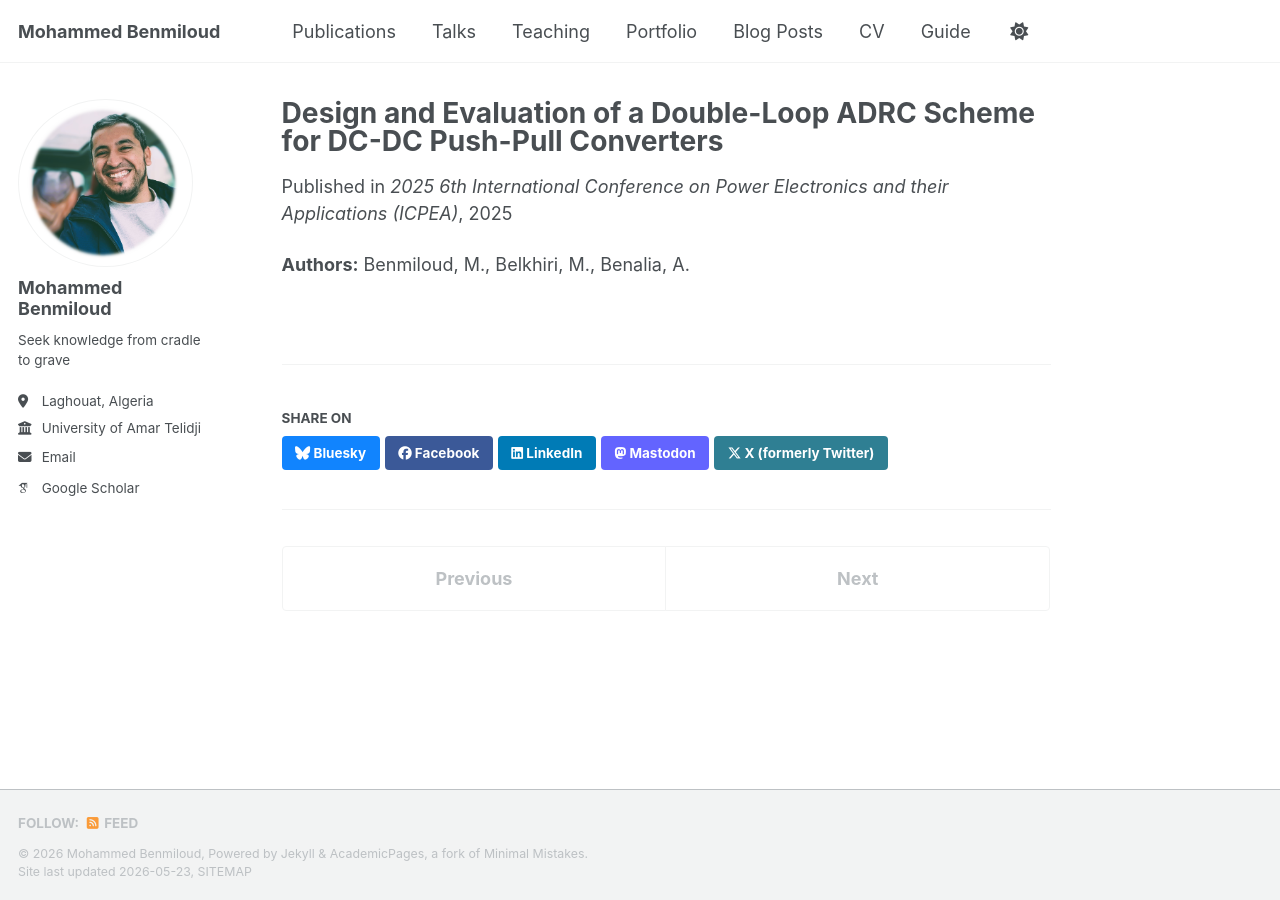
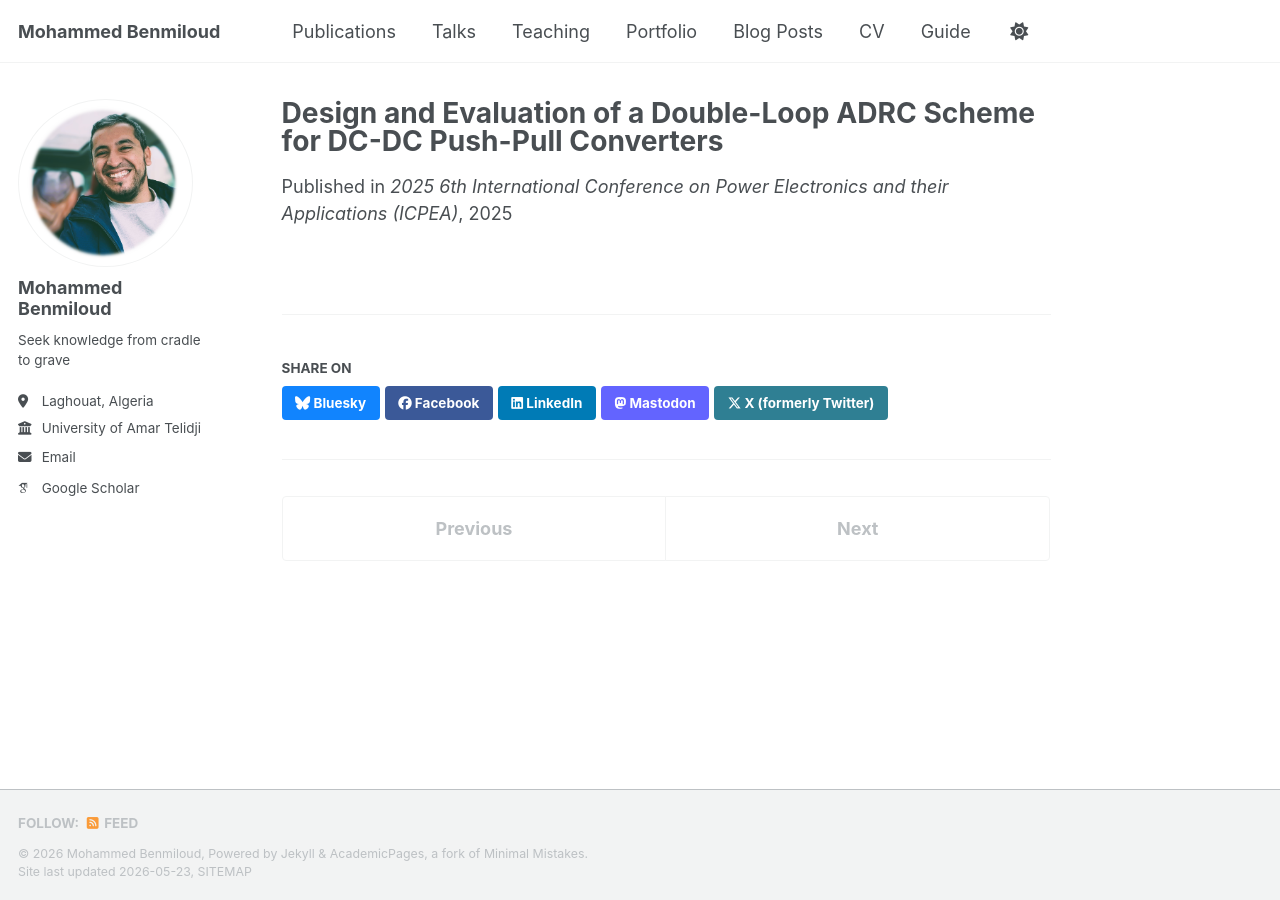
Before and after one commit to medbenmiloud/medbenmiloud.github.io, a Jekyll site: the page built from _publications/2025-02-02-double-loop-adrc-push-pull.md, in a window 1280 px wide. Built offline with Jekyll 4.4.1, drawn with Linux system fonts in a browser that asks for light colours; some web fonts are replaced; a script bundle is joined from its source files by our own code; library files that are not in the unit come from our copies.

Commit message:
Update 2025-02-02-double-loop-adrc-push-pull.md

```diff
--- a/_publications/2025-02-02-double-loop-adrc-push-pull.md
+++ b/_publications/2025-02-02-double-loop-adrc-push-pull.md
@@ -6,6 +6,6 @@ permalink: /publication/2025-double-loop-adrc-push-pull
 date: 2025-02-02
 venue: '2025 6th International Conference on Power Electronics and their Applications (ICPEA)'
 featured: true
+header:
+  teaser: "doubleLoopADRC.png"
 ---
-
-**Authors:** Benmiloud, M., Belkhiri, M., Benalia, A.
```
